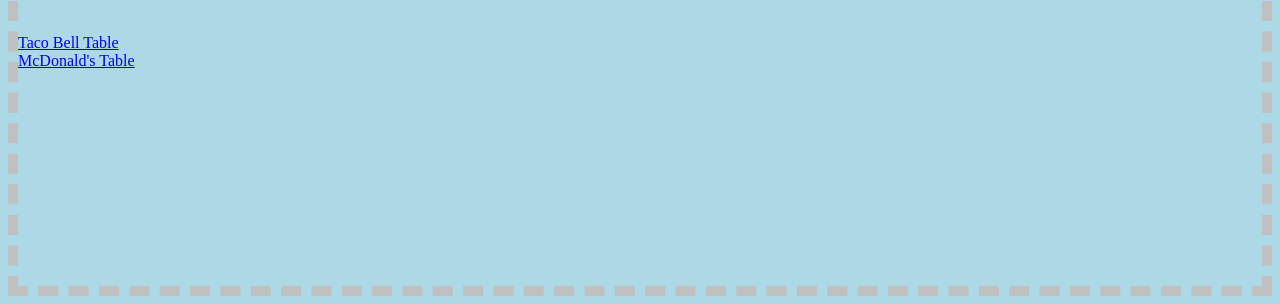
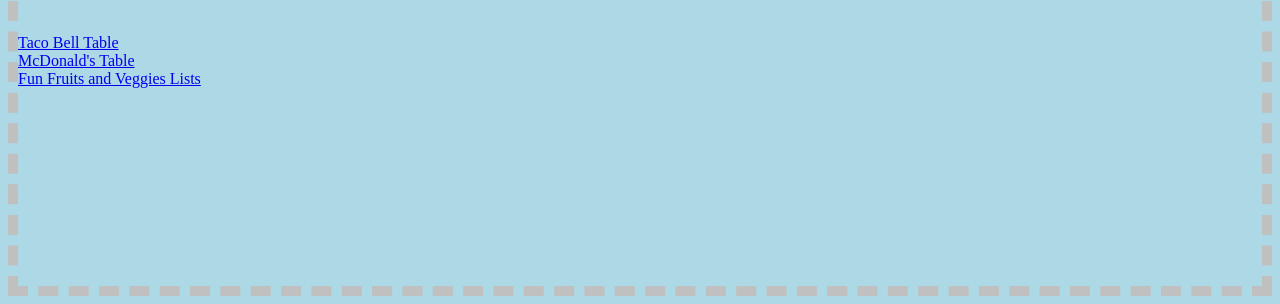
Before and after one commit to ocelmo/Tori-Website-2023, a plain HTML site: page index.html in a window 1280 px wide. Shown: the part 496-800 px from the top of the page. Drawn offline with Linux system fonts and the light colour scheme.

Commit message:
Update index.html

```diff
--- a/index.html
+++ b/index.html
@@ -11,5 +11,6 @@
 <h2> Click a link below to get started! </h2>
 <a href = "index2.html" ><br> Taco Bell Table </a>
 <a href = "index3.html" ><br> McDonald's Table </a>
+<a href = "index4.html" ><br> Fun Fruits and Veggies Lists </a>
 </body>
 </html>
```
